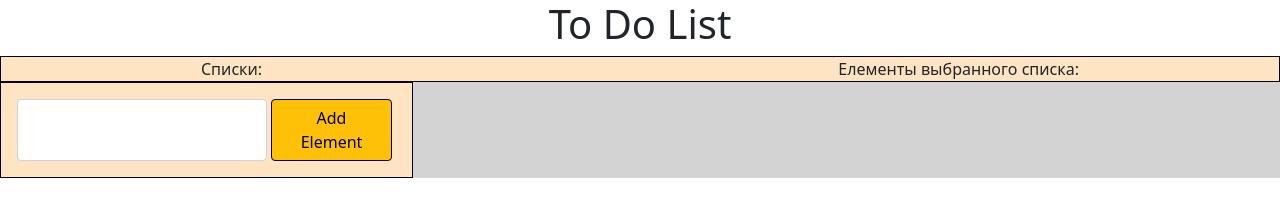
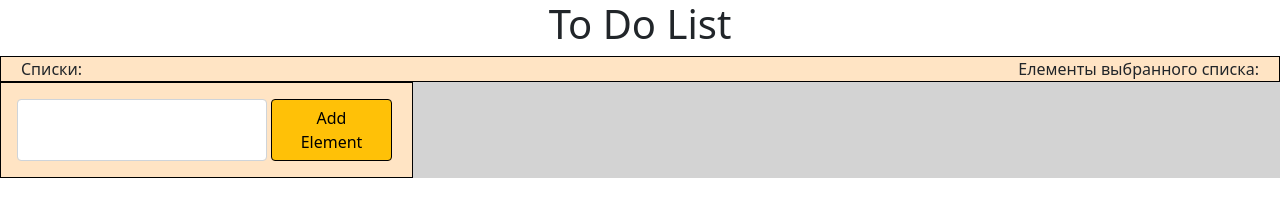
Before and after one commit to Turichek/sandbox, a plain HTML site: page index.html in a window 1280 px wide. Drawn offline with nearby package versions, Linux system fonts and the light colour scheme.

Commit message:
update style.css

```diff
--- a/styles.css
+++ b/styles.css
@@ -2,8 +2,8 @@ ul {
   list-style-type: none;
 }
 span {
-  padding-right: 200px;
-  padding-left: 200px;
+  padding-right: 20px;
+  padding-left: 20px;
 }
 h1 {
   text-align: center;
```
